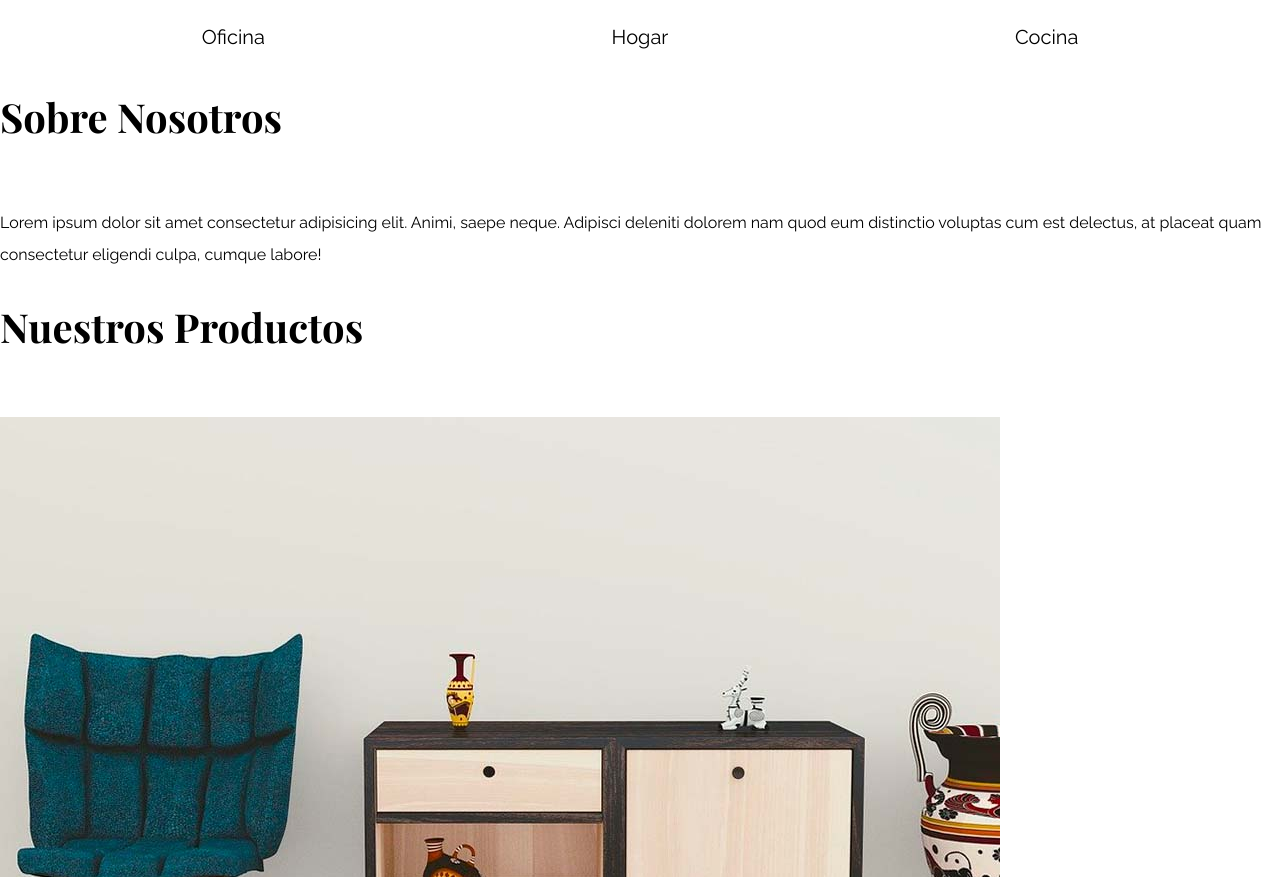
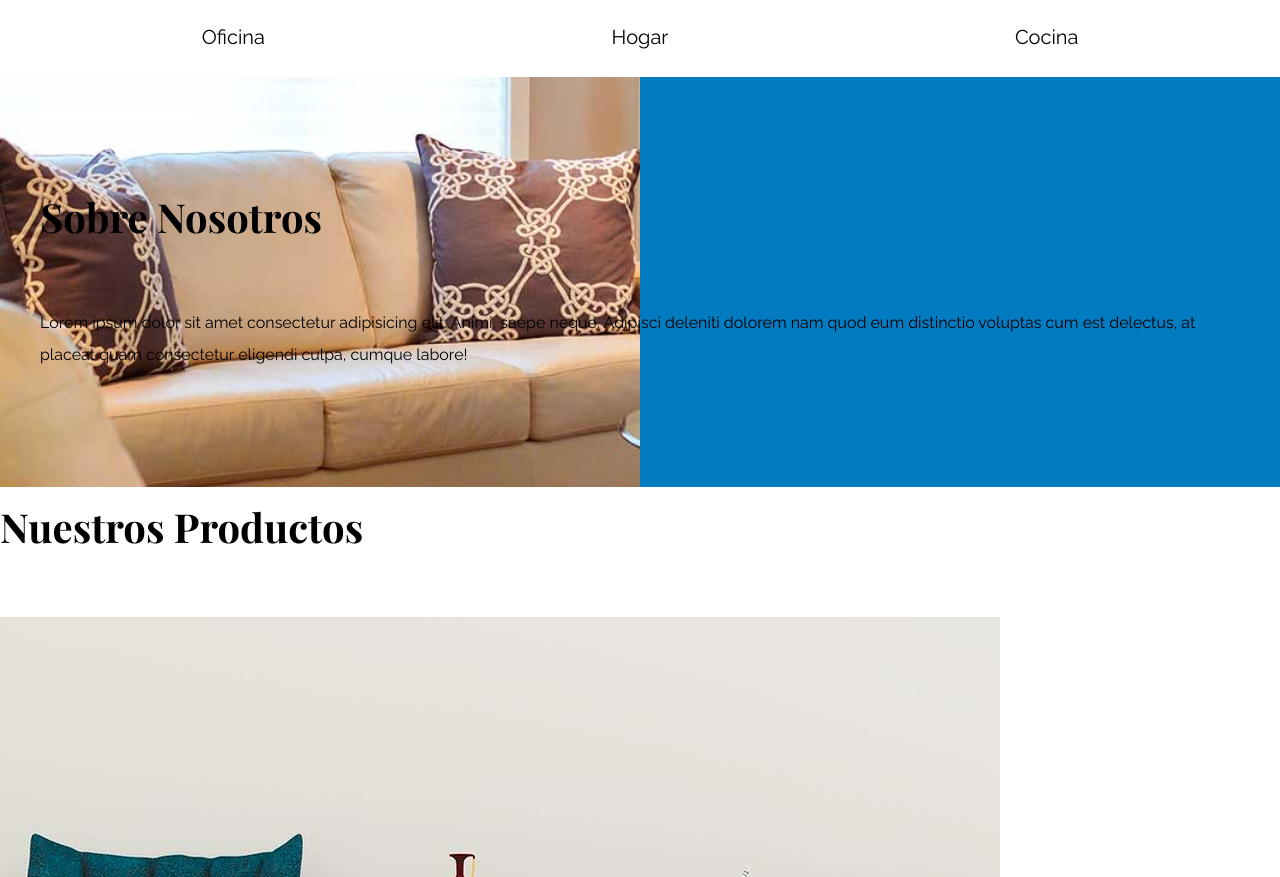
Before and after one commit to pmpeloc/tienda-mueble, a plain HTML site: page index.html in a window 1280 px wide. Shown: the part 1263-2140 px from the top of the page. Drawn offline with nearby package versions, Linux system fonts and the light colour scheme.

Commit message:
Creando la sección Nosotros

```diff
--- a/css/styles.css
+++ b/css/styles.css
@@ -110,3 +110,20 @@ img {
   grid-template-columns: repeat(3, 1fr);
   gap: 2rem;
 }
+
+/* Nosotros */
+
+.sobre-nosotros {
+  /* background-image: linear-gradient(to right, black 50%, red 100%); */
+  background-image: linear-gradient(
+      to right,
+      transparent 50%,
+      #037bc0 50%,
+      #037bc0 1000%
+    ),
+    url(../images/nosotros.jpg);
+  padding: 10rem 0;
+  background-repeat: no-repeat;
+  background-size: 100%, 120rem;
+  background-position: left center;
+}
--- a/index.html
+++ b/index.html
@@ -47,7 +47,7 @@
       </div>
     </section>
     <section class="sobre-nosotros">
-      <div>
+      <div class="contenedor">
         <h2>Sobre Nosotros</h2>
         <p>
           Lorem ipsum dolor sit amet consectetur adipisicing elit. Animi, saepe
```
